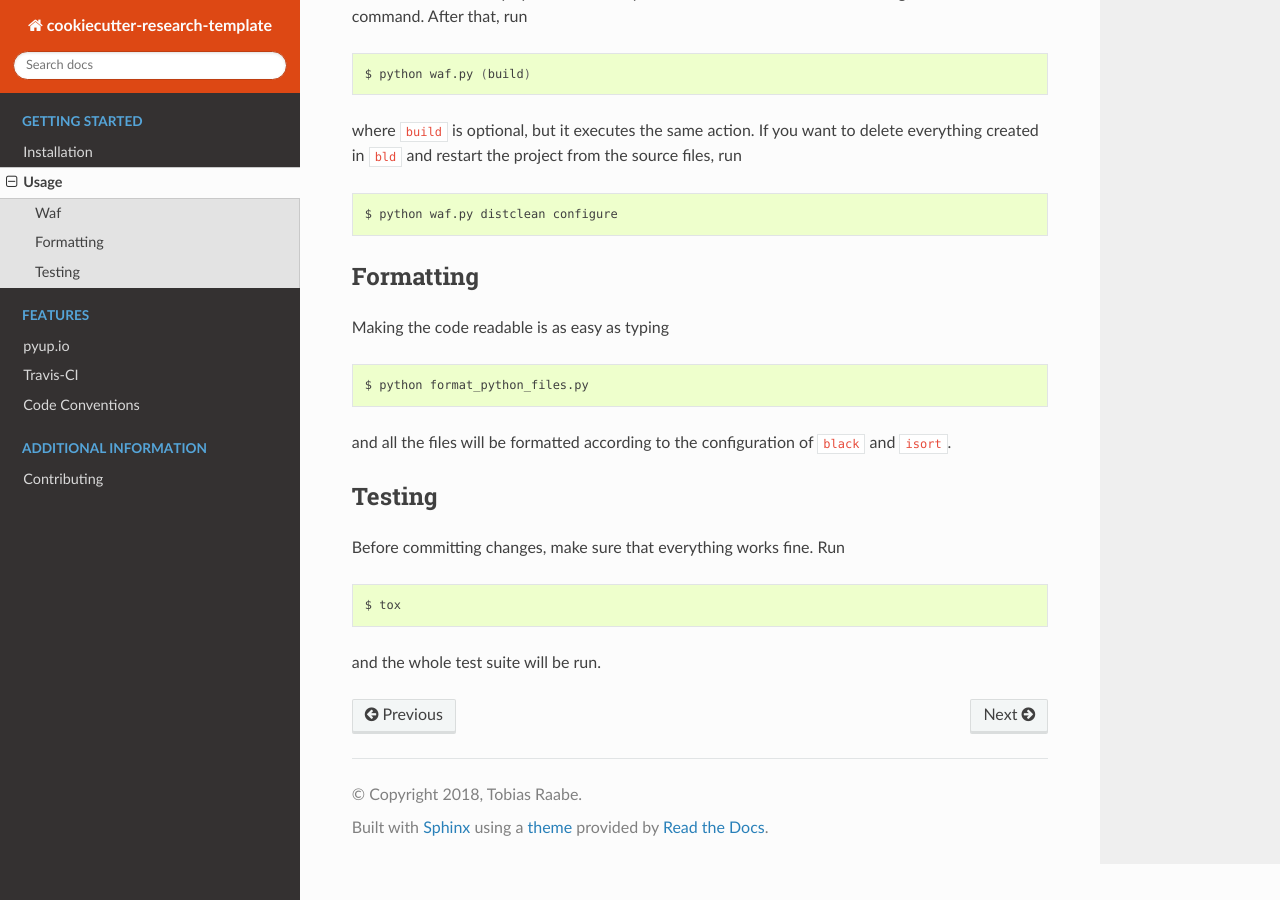
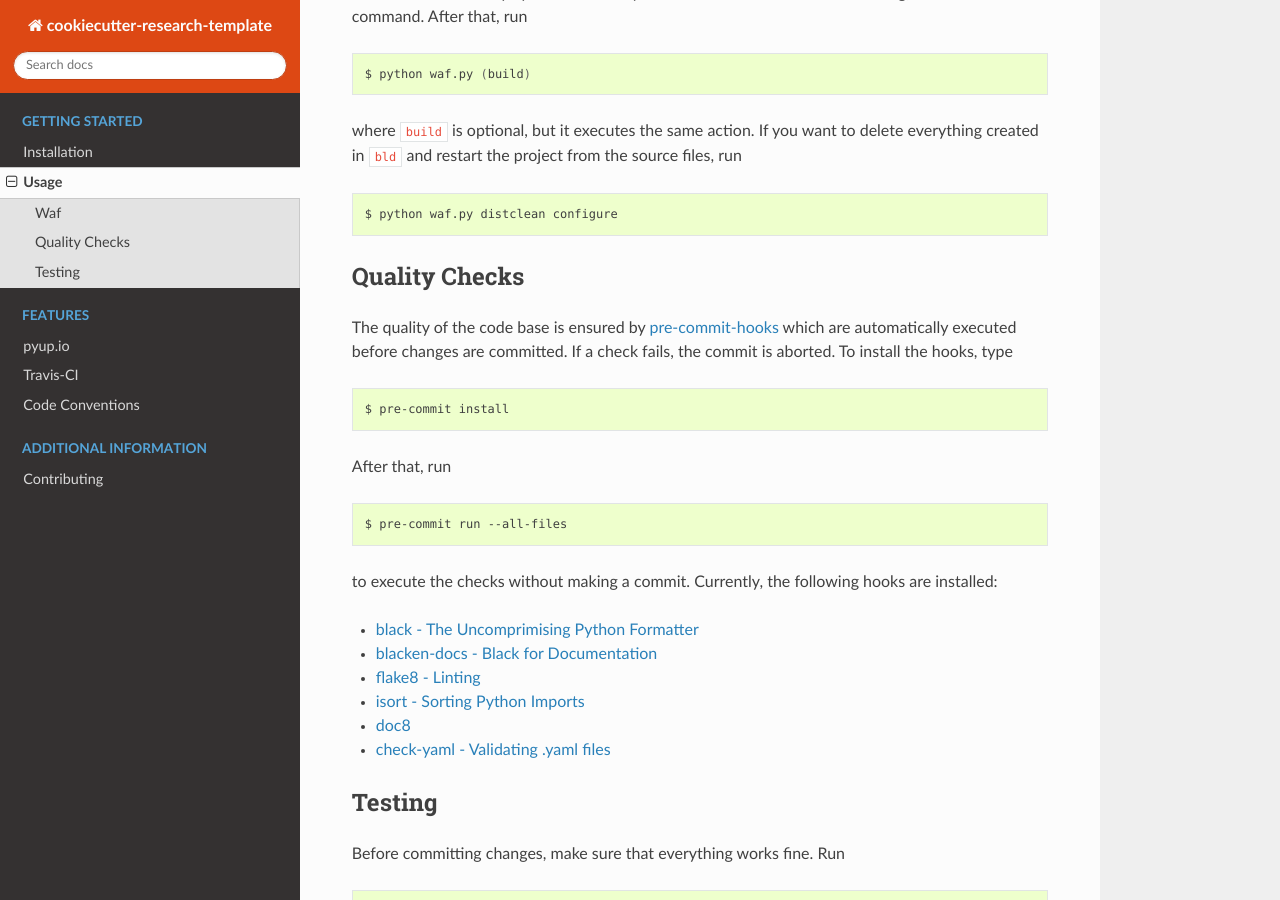
Before and after one commit to tobiasraabe/cookiecutter-research-template, a Sphinx documentation site: the page built from docs/usage.rst, in a window 1280 px wide and 900 px high, scrolled down 398 px. Built offline with Sphinx 7.4.7 and the Read the Docs theme 2.0.0, drawn with Linux system fonts in a browser that asks for light colours.

Commit message:
Added doc8 and fixed isort.

```diff
--- a/docs/usage.rst
+++ b/docs/usage.rst
@@ -28,17 +28,35 @@ files, run
     $ python waf.py distclean configure
 
 
-Formatting
-^^^^^^^^^^
+Quality Checks
+^^^^^^^^^^^^^^
 
-Making the code readable is as easy as typing
+The quality of the code base is ensured by `pre-commit-hooks
+<https://pre-commit.com>`_  which are automatically executed before changes are
+committed. If a check fails, the commit is aborted. To install the hooks, type
 
 .. code-block:: bash
 
-    $ python format_python_files.py
+    $ pre-commit install
 
-and all the files will be formatted according to the configuration of ``black``
-and ``isort``.
+After that, run
+
+.. code-block:: bash
+
+    $ pre-commit run --all-files
+
+to execute the checks without making a commit. Currently, the following hooks
+are installed:
+
+- `black - The Uncomprimising Python Formatter
+  <https://github.com/ambv/black>`_
+- `blacken-docs - Black for Documentation
+  <https://github.com/asottile/blacken-docs>`_
+- `flake8 - Linting <https://gitlab.com/pycqa/flake8>`_
+- `isort - Sorting Python Imports <https://github.com/timothycrosley/isort>`_
+- `doc8 <https://github.com/openstack/doc8>`_
+- `check-yaml - Validating .yaml files
+  <https://github.com/pre-commit/pre-commit-hooks>`_
 
 
 Testing
```
Also changed, not shown: .pre-commit-config.yaml.
